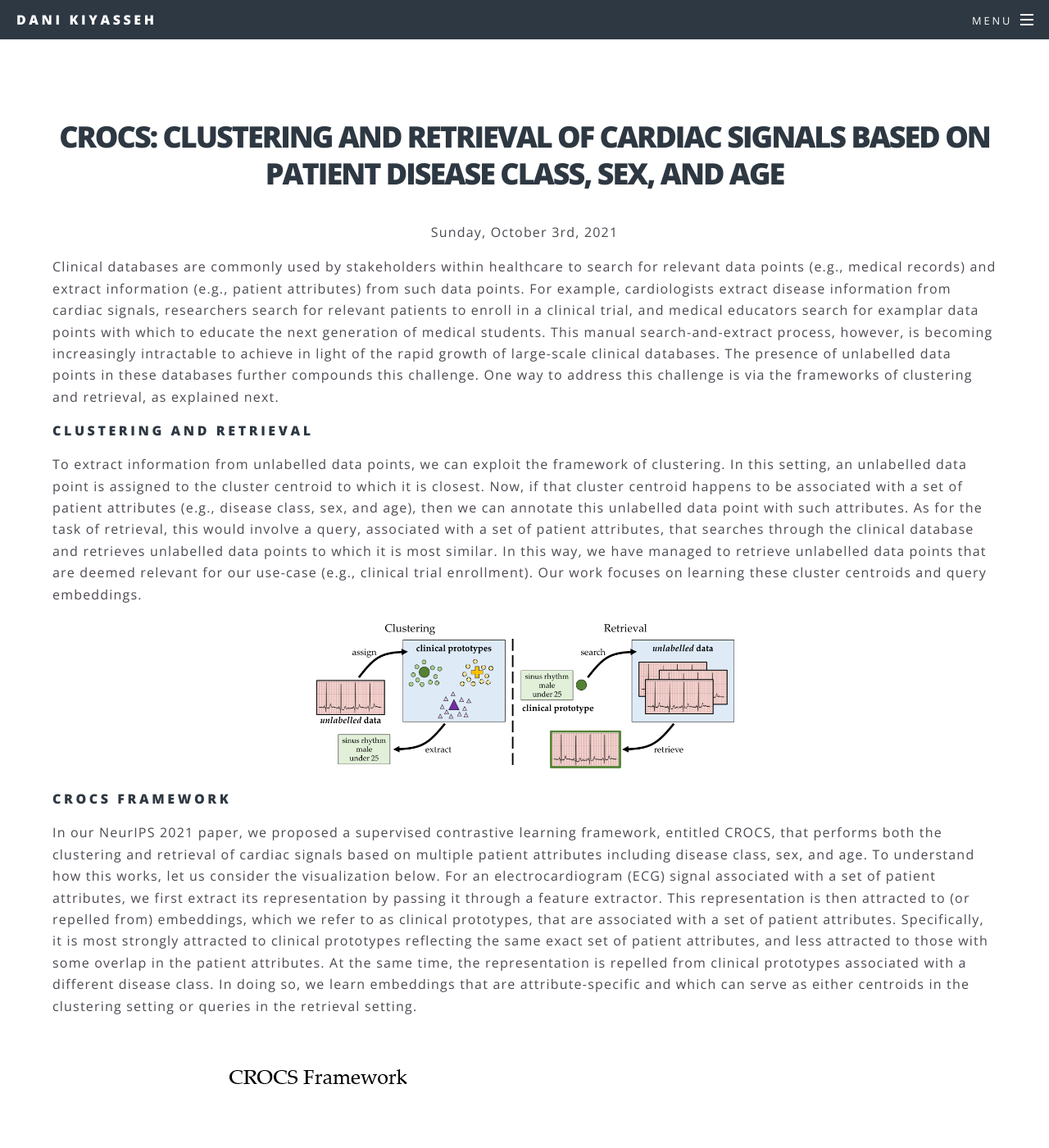
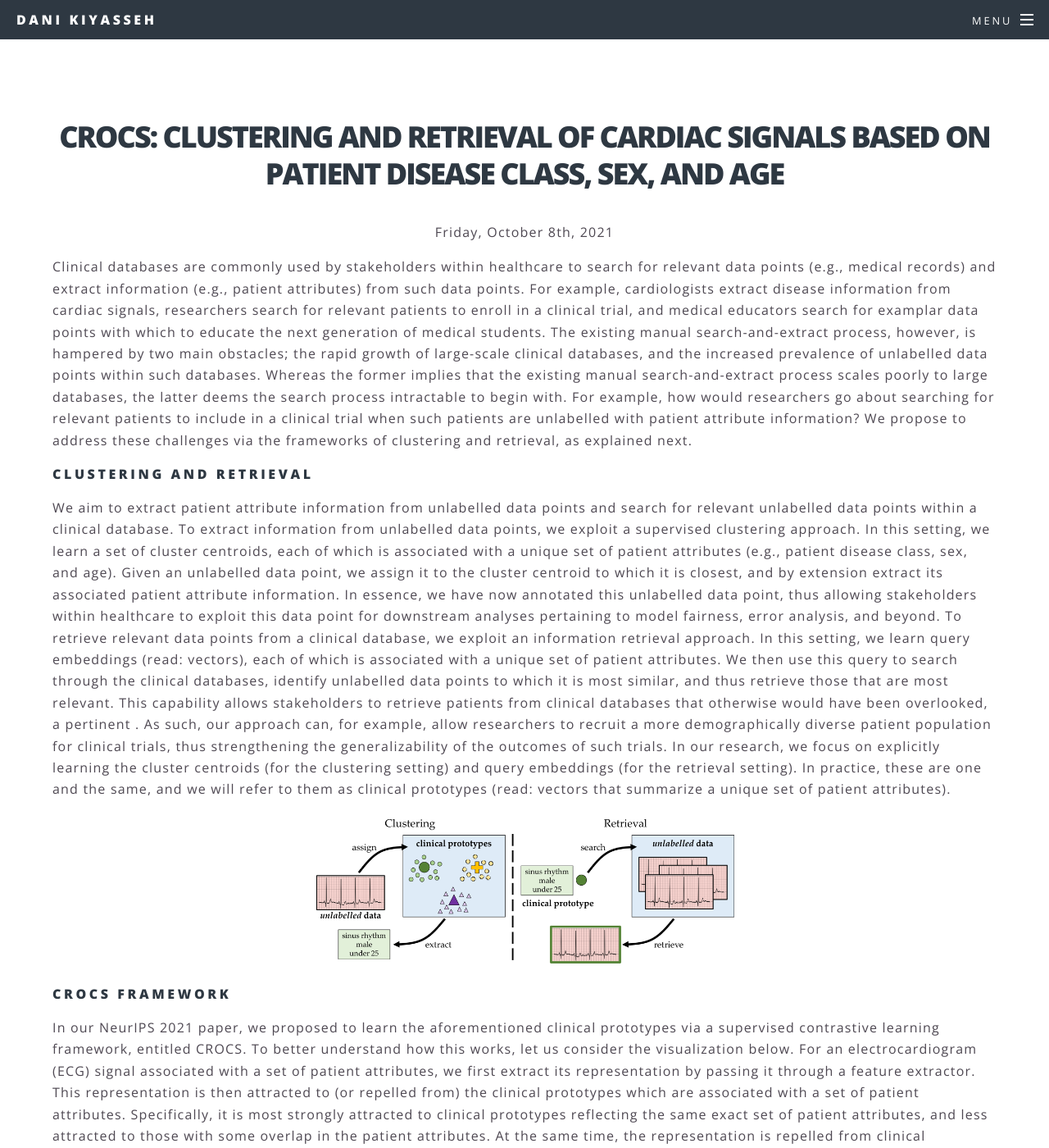
Before and after one commit to danikiyasseh/danikiyasseh.github.io, a Jekyll site: the page blogs/CROCS/index.html, which Jekyll copies as it is, in a window 1280 px wide and 1400 px high. Shown: the whole window at 82% size. Built offline with Jekyll 4.4.1, drawn with Linux system fonts in a browser that asks for light colours; a style sheet for code colours, icons or effects is not loaded; some of the changed text lies outside the part shown.

Commit message:
Update index.html

```diff
--- a/blogs/CROCS/index.html
+++ b/blogs/CROCS/index.html
@@ -80,27 +80,36 @@
 
 								<p>
 								<center>
-									Sunday, October 3rd, 2021
+									Friday, October 8th, 2021
 								</center>
 								</p>
 
 								<p>
 								Clinical databases are commonly used by stakeholders within healthcare to search for relevant data points (e.g., medical records) and extract information (e.g., patient attributes)
 								from such data points. For example, cardiologists extract disease information from cardiac signals, researchers search for relevant patients to enroll in a clinical trial, and medical
-                educators search for examplar data points with which to educate the next generation of medical students. This manual search-and-extract process, however, is becoming increasingly intractable
-                to achieve in light of the rapid growth of large-scale clinical databases. The presence of unlabelled data points in these databases further compounds this challenge. One way to address
-                this challenge is via the frameworks of clustering and retrieval, as explained next.
+								educators search for examplar data points with which to educate the next generation of medical students. The existing manual search-and-extract process, however, is hampered by two main
+								obstacles; the rapid growth of large-scale clinical databases, and the increased prevalence of unlabelled data points within such databases. Whereas the former implies that the existing
+								manual search-and-extract process scales poorly to large databases, the latter deems the search process intractable to begin with. For example, how would researchers go about searching
+								for relevant patients to include in a clinical trial when such patients are unlabelled with patient attribute information? We propose to address these challenges via the frameworks of
+								<a href="https://en.wikipedia.org/wiki/Cluster_analysis">clustering</a> and <a href="https://en.wikipedia.org/wiki/Information_retrieval">retrieval</a>, as explained next.
 								</p>
 
 								<h4>
 								Clustering and Retrieval
 								</h4>
 								<p>
-                To extract information from unlabelled data points, we can exploit the framework of clustering. In this setting, an unlabelled data point is assigned to the cluster centroid to which it is closest.
-                Now, if that cluster centroid happens to be associated with a set of patient attributes (e.g., disease class, sex, and age), then we can annotate this unlabelled data point with such attributes.
-                As for the task of retrieval, this would involve a query, associated with a set of patient attributes, that searches through the clinical database and retrieves unlabelled data points to which it is
-                most similar. In this way, we have managed to retrieve unlabelled data points that are deemed relevant for our use-case (e.g., clinical trial enrollment). Our work focuses on learning these cluster
-                centroids and query embeddings.
+								We aim to extract patient attribute information from unlabelled data points and search for relevant unlabelled data points within a clinical database. To extract information from unlabelled data points,
+								we exploit a supervised clustering approach. In this setting, we learn a set of cluster centroids, each of which is associated with a unique set of patient attributes (e.g., patient disease class, sex, and age).
+								Given an unlabelled data point, we assign it to the cluster centroid to which it is closest, and by extension extract its associated patient attribute information. In essence, we have now annotated this
+								unlabelled data point, thus allowing stakeholders within healthcare to exploit this data point for downstream analyses pertaining to model fairness, error analysis, and beyond.
+
+								To retrieve relevant data points from a clinical database, we exploit an information retrieval approach. In this setting, we learn query embeddings (read: vectors), each of which is associated with a unique set of
+								patient attributes. We then use this query to search through the clinical databases, identify unlabelled data points to which it is most similar, and thus retrieve those that are most relevant. This capability allows
+								stakeholders to retrieve patients from clinical databases that otherwise would have been overlooked, a pertinent <a href="https://hbr.org/2021/06/addressing-demographic-disparities-in-clinical-trials#:~:text=Clinical%20trials%20primarily%20enroll%20white,16%25%20of%20patients%20in%20trials."challenge for clinical trial enrollment</a>.
+								As such, our approach can, for example, allow researchers to recruit a more demographically diverse patient population for clinical trials, thus strengthening the generalizability of the outcomes of such trials.
+
+								In our research, we focus on explicitly learning the cluster centroids (for the clustering setting) and query embeddings (for the retrieval setting). In practice, these are one and the same, and we will refer to them
+								as clinical prototypes (read: vectors that summarize a unique set of patient attributes).
 								</p>
 								<p>
 								<center>
@@ -112,12 +121,12 @@
 								CROCS Framework
 								</h4>
 								<p>
-								In our NeurIPS 2021 paper, we proposed a supervised contrastive learning framework, entitled CROCS, that performs both the clustering and retrieval of cardiac signals based on multiple patient attributes
-                including disease class, sex, and age. To understand how this works, let us consider the visualization below. For an electrocardiogram (ECG) signal associated with a set of patient attributes, we first extract
-                its representation by passing it through a feature extractor. This representation is then attracted to (or repelled from) embeddings, which we refer to as clinical prototypes, that are associated with a set of
+									In our NeurIPS 2021 <a href="https://arxiv.org/abs/2011.14230">paper</a>, we proposed to learn the aforementioned clinical prototypes via a supervised contrastive learning framework, entitled CROCS. To better understand
+									how this works, let us consider the visualization below. For an electrocardiogram (ECG) signal associated with a set of patient attributes, we first extract
+									its representation by passing it through a feature extractor. This representation is then attracted to (or repelled from) the clinical prototypes which are associated with a set of
 									patient attributes. Specifically, it is most strongly attracted to clinical prototypes reflecting the same exact set of patient attributes, and less attracted to those with some overlap in the patient attributes.
 									At the same time, the representation is repelled from clinical prototypes associated with a different disease class. In doing so, we learn embeddings that are attribute-specific and which can serve as either
-                centroids in the clustering setting or queries in the retrieval setting.
+									centroids in the clustering setting or queries in the retrieval setting. Note that clinical prototypes are embeddings that are learned in an end-to-end manner, similar to how network parameters would ordinarily be learned.
 
 								</p>
 								<p>
@@ -132,11 +141,12 @@
 								<p>
 									We also impose an additional constraint on the clinical prototypes to increase their level of interpretability. More precisely, we encourage prototypes that are associated with a similar set of patient attributes
 									to be more similar to one another. For example, prototypes that share the same disease class and sex group but differ according to the age group should be more similar to one another than those from distinct sex and
-                age groups. Doing so results in the visualization below, where we see that clinical prototypes adopt a semantically meaningful arrangement.
+									age groups. Doing so results in the visualization below, where we illustrate a low-dimensional projection of the learned clinical prototypes (marker style = disease class, colour = sex group, marker size = age group).
+									The main takeaway here is that the clinical prototypes adopt a semantically meaningful arrangement, as desired.
 								</p>
 								<p>
 								<center>
-									<img src="./images/semantic_arrangement.png" />
+									<img src="./images/semantic_arrangement.png" style="width: 30vw;" />
 								</center>
 								</p>
 
@@ -144,9 +154,10 @@
 								Visualizing Clinical Prototypes
 								</h4>
 								<p>
-								When we project the clinical prototypes (and the data points in an unseen held-out set) onto a low-dimensional space (e.g., via UMAP), we arrive at the visualization below. We see that these clinical prototypes
-                (large, coloured shapes) are disease class-specific and align well with the class labels of the data points in the unseen held-out set. This bodes well for their eventual use in the clustering and retrieval
-                settings. They are also distinct from traditional prototypes (average of representations associated with a set of patient attributes) which are shown as large, black shapes.
+								When we project the clinical prototypes (and the data points in an unseen held-out set) onto a low-dimensional space (e.g., via UMAP), we arrive at the visualization below. Representations of instances in the validation set are
+								shown as small, coloured points. Traditional prototypes, which are av average of representations associated with a unique set of patient attributes, are shown as large, black points. Clinical prototypes are shown as large, coloured
+								point. We see that these clinical prototypes (large, coloured points) are disease class-specific and align well with the class labels of the data points in the unseen held-out set. This bodes well for their eventual use in the clustering and retrieval
+                						settings. They are also distinct from traditional prototypes (large, black points).
 								</p>
 								<p>
 								<center>
@@ -158,8 +169,9 @@
 								Clustering Results
 								</h4>
 								<p>
-								Exploiting the learned clinical prototypes as centroids of attribute-specific clusters leads to the following results. Here, we compare their performance to that of baseline methods when clustering multiple
-                patient attributes (namely, cardiac arrhythmia disease class, sex, and age). In all cases, we find that CROCS outperforms the state-of-the-art method, DTC, across datasets and attributes.
+								In the clustering setting, we exploited the learned clinical prototypes as centroids of attribute-specific clusters. Here, we compare their performance to that of baseline methods when clustering multiple
+                						patient attributes (namely, cardiac arrhythmia disease class, sex, and age). The main takeaways is that CROCS outperforms the state-of-the-art method, DTC, across datasets and attributes. As such, if you are looking to cluster
+								data points according to multiple patient attributes, we recommend using the CROCS framework.
 								</p>
 								<p>
 								<center>
@@ -180,6 +192,13 @@
 								<center>
 									<img src="./images/retrieval_results.png"  style="width: 45vw;" />
 								</center>
+								</p>
+
+								<h4>
+								Acknowledgements
+								</h4>
+								<p>
+								We would like to thank Antong Chen for reviewing a preliminary version of the associated manuscript. We would also like to thank <a href="https://www.youtube.com/watch?v=uQk9VTLvzLA">Nagat Al-Saghira</a> and <a href="https://www.youtube.com/watch?v=C6SPcxQdK8M">Mohammed Abdel Wahab</a> for lending us their voice.
 								</p>
 
 							    </br>
```
Lines whose indentation alone changed are shown as unchanged.
